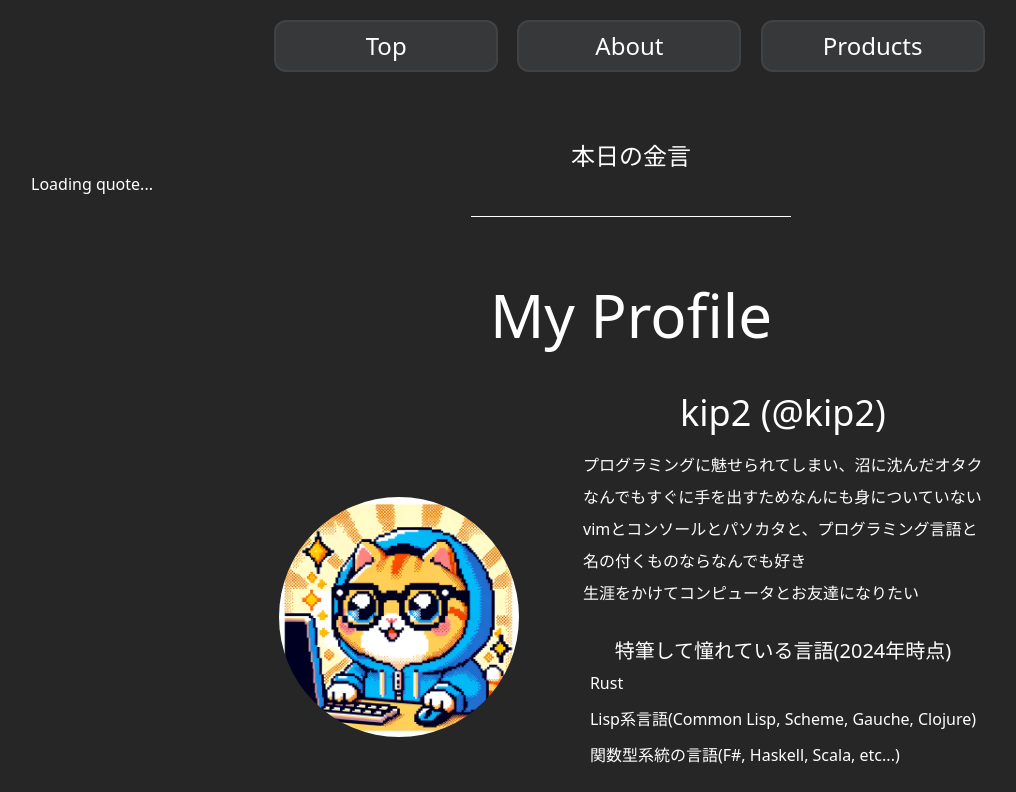
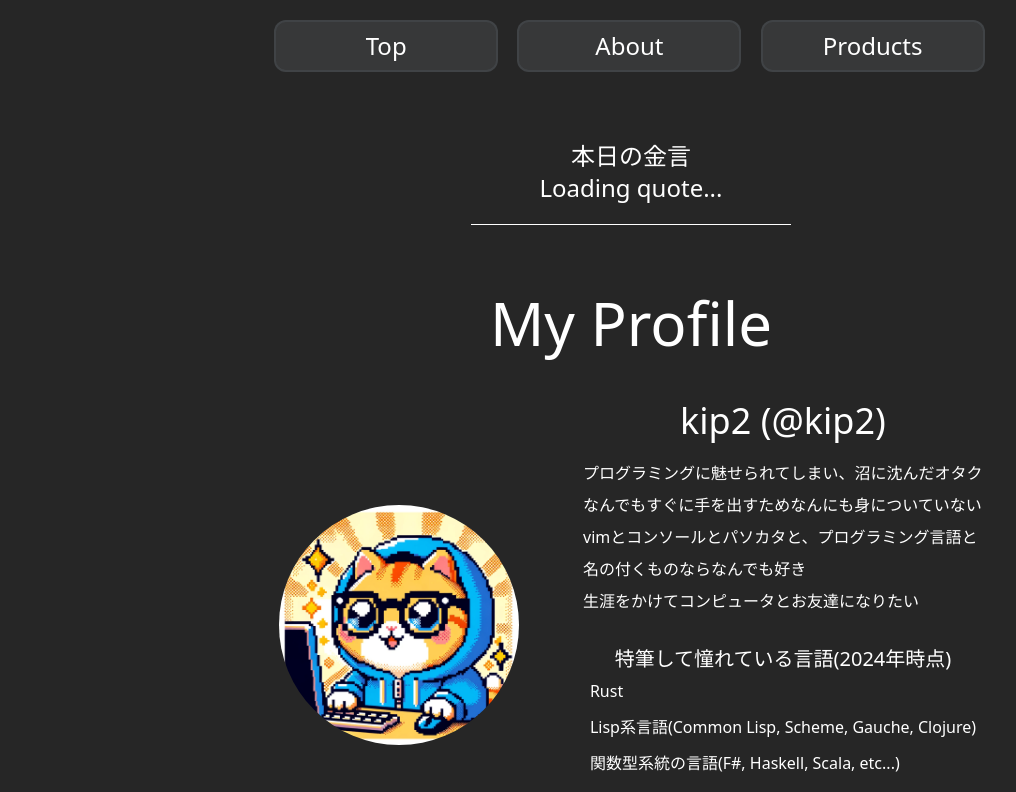
Before and after one commit to kip2/my-website, a React (Vite) app: page / in a window 1280 px wide. Shown: the top 792 px of the page, without its empty margins (9-1025 px from the left). Built offline with nearby package versions, Linux system fonts and the light colour scheme; no server answers.

Commit message:
Adjust layout of the quote loading display

```diff
--- a/src/Components/UI/Quotes.tsx
+++ b/src/Components/UI/Quotes.tsx
@@ -27,7 +27,7 @@ const Quotes = () => {
                     <footer className='flex justify-end mr-10'>- {quote.author}</footer>
                 </blockquote>
             ) : (
-                <p>Loading quote...</p>
+                <p className='mx-auto w-144 text-center text-2xl'>Loading quote...</p>
             )}
         </div>
         <div className="border-t border-white my-5 w-80 mx-auto"></div>
```
